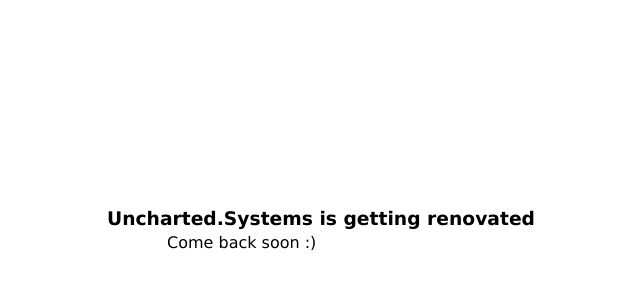
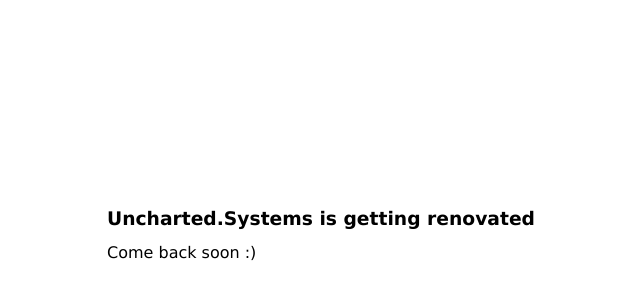
Before and after one commit to UnchartedSystems/uncharted.systems, a plain HTML site: page index.html in a window 1280 px wide. Shown: the part 92-392 px from the top of the page, without its empty margins (273-913 px from the left). Drawn offline with Linux system fonts and the light colour scheme.

Commit message:
last tiny edits

```diff
--- a/index.html
+++ b/index.html
@@ -9,7 +9,7 @@
         <h3 style="font-family:verdana; position: fixed; top: 50%; left: 50%; margin-top: -100px; margin-left: -260px;">
             Uncharted.Systems is getting renovated
         </h3>
-        <p style="font-family:verdana; position: fixed; top: 50%; left: 50%; margin-top: -75px; margin-left: -200px;">
+        <p style="font-family:verdana; position: fixed; top: 50%; left: 50%; margin-top: -65px; margin-left: -260px;">
             Come back soon :)
         </p>
     </body>
```
